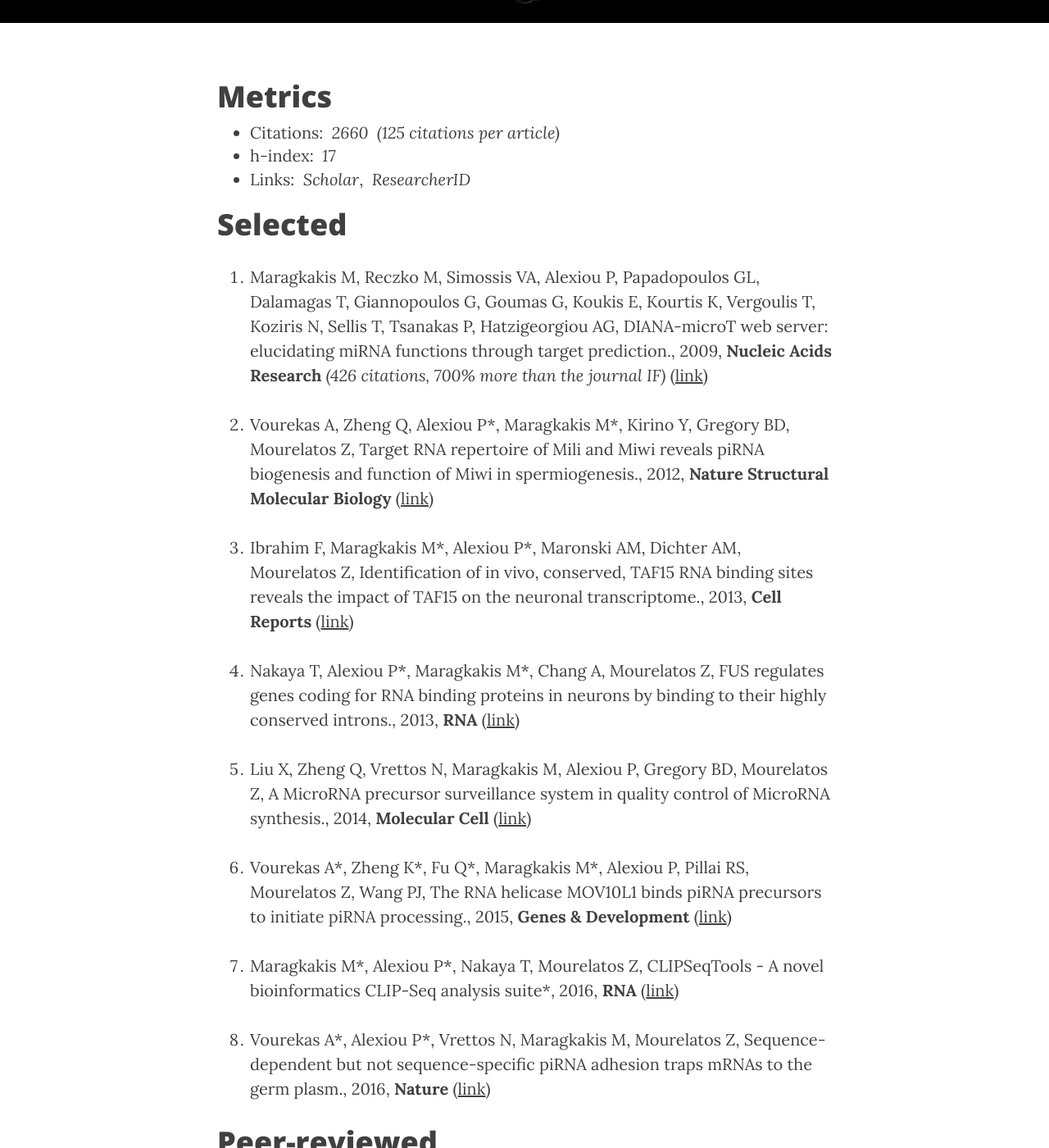
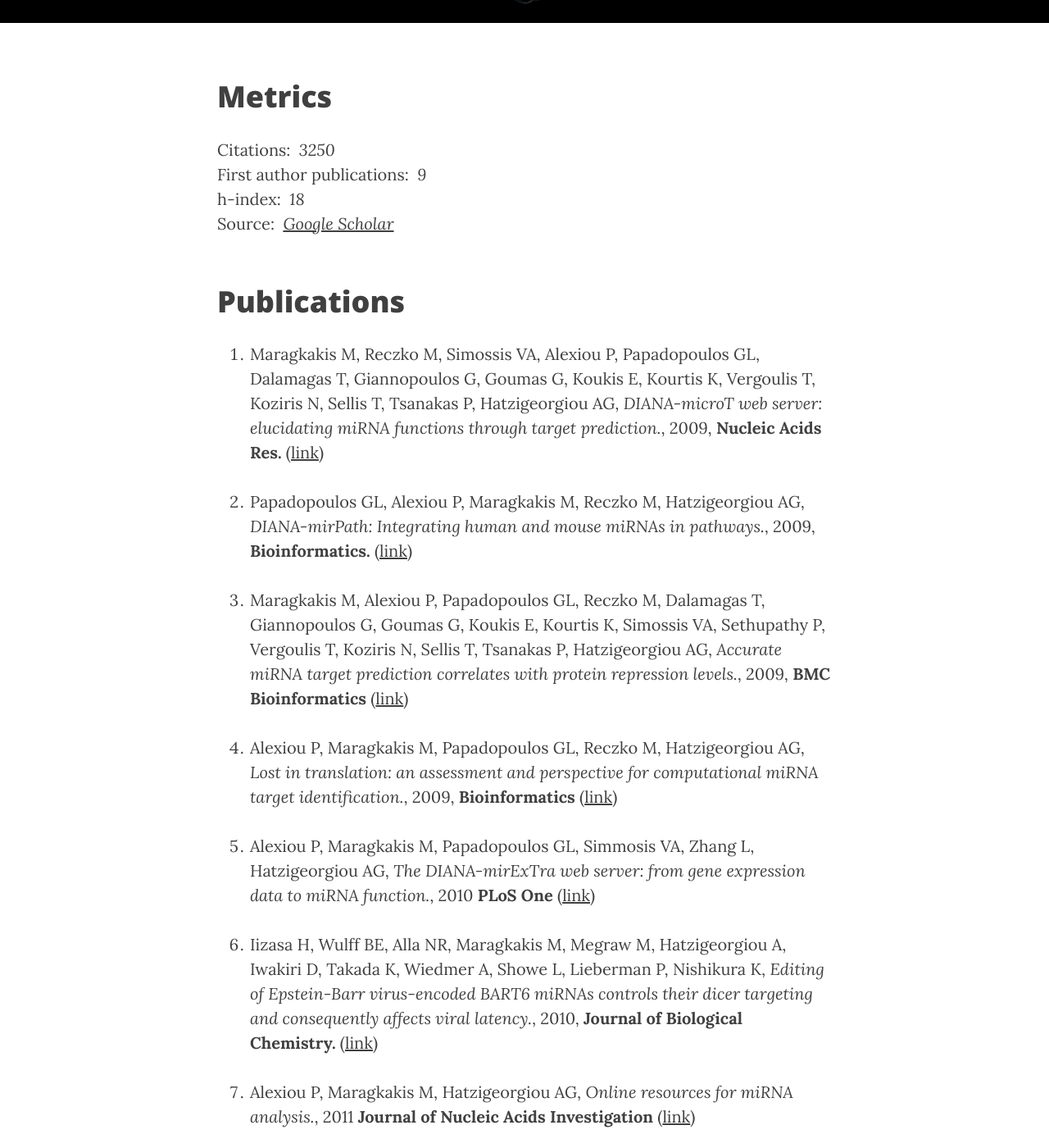
Before and after one commit to mnsmar/mnsmar.github.io, a Jekyll site: the page built from publications/index.markdown, in a window 1280 px wide and 1400 px high, scrolled down 428 px. Shown: the whole window at 82% size. Built offline with Jekyll 4.4.1, drawn with Linux system fonts in a browser that asks for light colours; nearby versions of some CDN libraries; some of the changed text lies outside the part shown.

Commit message:
publications: aesthetics and add ribothrypsis 9under review)

```diff
--- a/publications/index.markdown
+++ b/publications/index.markdown
@@ -6,39 +6,13 @@ header-img: "../img/bg.jpg"
 ---
 
 # Metrics
+Citations: &nbsp;*3250*
+First author publications: &nbsp;*9*
+h-index: &nbsp;*18*
+Source: &nbsp;*[Google Scholar](https://scholar.google.com/citations?user=F3yZjVMAAAAJ)*
+<br><br>
 
-* Citations: &nbsp;*2660*  &nbsp;*(125 citations per article)*
-* h-index: &nbsp;*17*
-* Links: &nbsp;*[Scholar](https://scholar.google.com/citations?user=F3yZjVMAAAAJ)*, &nbsp;*[ResearcherID](http://www.researcherid.com/rid/F-5427-2010)*
-
-# Selected
-
-1. Maragkakis M, Reczko M, Simossis VA, Alexiou P, Papadopoulos GL, Dalamagas T, Giannopoulos G, Goumas G, Koukis E, Kourtis K, Vergoulis T, Koziris N, Sellis T, Tsanakas P, Hatzigeorgiou AG, DIANA-microT web server: elucidating miRNA functions through target prediction., 2009, **Nucleic Acids Research** *(426 citations, 700% more than the journal IF)*
-([link](http://nar.oxfordjournals.org/content/37/suppl_2/W273.abstract))
-
-1. Vourekas A, Zheng Q, Alexiou P\*, Maragkakis M\*, Kirino Y, Gregory BD, Mourelatos Z, Target RNA repertoire of Mili and Miwi reveals piRNA biogenesis and function of Miwi in spermiogenesis., 2012, **Nature Structural Molecular Biology**
-([link](http://www.nature.com/nsmb/journal/v19/n8/full/nsmb.2347.html))
-
-1. Ibrahim F, Maragkakis M\*, Alexiou P\*, Maronski AM, Dichter AM, Mourelatos Z, Identification of in vivo, conserved, TAF15 RNA binding sites reveals the impact of TAF15 on the neuronal transcriptome., 2013, **Cell Reports**
-([link](http://www.cell.com/cell-reports/abstract/S2211-1247(13)00028-4))
-
-1. Nakaya T, Alexiou P\*, Maragkakis M\*, Chang A, Mourelatos Z, FUS regulates genes coding for RNA binding proteins in neurons by binding to their highly conserved introns., 2013, **RNA**
-([link](http://rnajournal.cshlp.org/content/19/4/498.abstract))
-
-1. Liu X, Zheng Q, Vrettos N, Maragkakis M, Alexiou P, Gregory BD, Mourelatos Z, A MicroRNA precursor surveillance system in quality control of MicroRNA synthesis., 2014, **Molecular Cell**
-([link](http://www.cell.com/molecular-cell/abstract/S1097-2765(14)00610-8))
-
-1. Vourekas A\*, Zheng K\*, Fu Q\*, Maragkakis M\*, Alexiou P, Pillai RS, Mourelatos Z, Wang PJ, The RNA helicase MOV10L1 binds piRNA precursors to initiate piRNA processing., 2015, **Genes & Development**
-([link](http://genesdev.cshlp.org/content/early/2015/03/10/gad.254631.114))
-
-1. Maragkakis M\*, Alexiou P\*, Nakaya T, Mourelatos Z, CLIPSeqTools - A novel bioinformatics CLIP-Seq analysis suite*, 2016, **RNA**
-([link](http://rnajournal.cshlp.org/content/early/2015/11/17/rna.052167.115))
-
-1. Vourekas A\*, Alexiou P\*, Vrettos N, Maragkakis M, Mourelatos Z, Sequence-dependent but not sequence-specific piRNA adhesion traps mRNAs to the germ plasm., 2016, **Nature**
-([link](http://www.nature.com/nature/journal/v531/n7594/full/nature17150.html))
-
-# Peer-reviewed
-
+# Publications
 1.  Maragkakis M, Reczko M, Simossis VA, Alexiou P, Papadopoulos GL, Dalamagas
 T, Giannopoulos G, Goumas G, Koukis E, Kourtis K, Vergoulis T, Koziris N,
 Sellis T, Tsanakas P, Hatzigeorgiou AG, *DIANA-microT web server: elucidating
@@ -82,7 +56,6 @@ Kourtis K, Koziris N, Dalamagas T, Hatzigeorgiou AG, *DIANA-microT Web server
 upgrade supports Fly and Worm miRNA target prediction and bibliographic miRNA
 to disease association.*, 2011, **Nucleic Acids Res.**
 ([link](http://nar.oxfordjournals.org/content/39/suppl_2/W145.abstract))
-
 
 1.  Reczko M\*, Maragkakis M\*, Alexiou P, Papadopoulos GL, Hatzigeorgiou AG,
 *Accurate microRNA target prediction using detailed binding site accessibility
@@ -142,46 +115,58 @@ initiate piRNA processing.*, 2015, **Genes & Development**
 ([link](http://genesdev.cshlp.org/content/early/2015/03/10/gad.254631.114))
 
 1.  Maragkakis M\*, Alexiou P\*, Nakaya T, Mourelatos Z, *CLIPSeqTools - A novel
-bioinformatics CLIP-Seq analysis suite*, 2015, **RNA**
+bioinformatics CLIP-Seq analysis suite.*, 2015, **RNA**
 ([link](http://rnajournal.cshlp.org/content/early/2015/11/17/rna.052167.115))
 
 1.  Vourekas A, ALexiou P, Vrettos N, Maragkakis M, Mourelatos Z,
 *Sequence-dependent but not sequence-specific piRNA adhesion traps mRNAs to
-the germ plasm*, 2016, **Nature**
+the germ plasm.*, 2016, **Nature**
 ([link](http://www.nature.com/nature/journal/v531/n7594/full/nature17150.html))
 
 1. Vrettos N\*, Maragkakis M\*, Alexiou P, Mourelatos Z, *Kc167, a widely used
 Drosophila cell line, contains an active primary piRNA pathway.* 2016, **RNA**
 ([link](http://rnajournal.cshlp.org/content/early/2016/10/27/rna.059139.116.abstract))
 
+1. Kortschak RD, Snyder JB, Maragkakis M, Adelson DL, *bíogo: a simple
+high-performance bioinformatics toolkit for the Go language.*, 2017, **JOSS**
+([link](http://joss.theoj.org/papers/10.21105/joss.00167))
+
+1. Tadashi N, Maragkakis M, *Amyotrophic Lateral Sclerosis associated FUS
+mutation shortens mitochondria and induces neurotoxicity.*, in preparation
+
+1. Ibrahim F\*, Maragkakis M\*, Alexiou P, Mourelatos Z, *Ribothrypsis
+mediates canonical, ribosome-phased mRNA endonucleolytic decay.*, under review
+<br><br>
+
+
 # Conferences and posters
-
-1.  Dalamagas, T, Farmakakis, T, Maragkakis, M, Hatzigeorgiou, AG, *FreePub:
+1. Dalamagas, T, Farmakakis, T, Maragkakis, M, Hatzigeorgiou, AG, *FreePub:
 Collecting and Organizing Scientific Material Using Mindmaps.*, **3rd
 International Workshop on Semantic Web Applications and Tools for the Life
 Sciences**, 2010.
-([link](http://ceur-ws.org/Vol-698/paper11.pdf))
 
-1.  Grau J, Arend D, Grosse I, Hatzigeorgiou AG, Keilwagen J, Maragkakis M,
+1. Grau J, Arend D, Grosse I, Hatzigeorgiou AG, Keilwagen J, Maragkakis M,
 Weinholdt C, Posch S, *Predicting miRNA targets utilizing an extended profile
 HMM.*, **25th German Conference on Bioinformatics**, 2010.
-([link](https://www.researchgate.net/publication/221493448_Predicting_miRNA_targets_utilizing_an_Extended_Profile_HMM))
 
 1. Vergoulis T, Alexakis M, Dalamagas T, Maragkakis M, Hatzigeorgiou AG,
 Sellis T, *Tarcloud: A cloud-based platform to support mirna target
 prediction.*, **Lecture Notes in Computer Science**, 2012.
-([link](http://link.springer.com/chapter/10.1007%2F978-3-642-31235-9_48))
 
-1.  Maragkakis M, Alexiou P, Mourelatos Z, *GenOO-HTS: A Modern Perl Framework
+1. Maragkakis M, Alexiou P, Mourelatos Z, *GenOO-HTS: A Modern Perl Framework
 for High Throughput Sequencing analysis.*, **HiTSEQ 2013: High Throughput
 Sequencing Algorithms & Applications**, 2013
 
-1.  Maragkakis M, Alexiou P, Tadashi N, Mourelatos Z, *CLIPSeqTools: A novel
+1. Maragkakis M, Alexiou P, Tadashi N, Mourelatos Z, *CLIPSeqTools: A novel
 bioinformatics CLIP-Seq analysis suite applied on Human Brain Ago HITS-CLIP.*,
 **HSCBB14**, 2014
 
-# Non peer-reviewed
+1. (Upcoming) Ibrahim F\*, Maragkakis M\*, Alexiou P, Mourelatos Z,
+*Ribothrypsis mediates widespread, ribosome-phased, endonucleolytic decay of
+canonical mRNAs.*, **RECOMB/ISCB**, 2017
+<br><br>
 
+# Archives
 1.  Maragkakis M, Alexiou P, Mourelatos Z, *GenOO: A Modern Perl Framework
 for High Throughput Sequencing analysis.*, **BioRxiv**, 2015.
 ([link](http://biorxiv.org/content/early/2015/11/03/019265))
```
